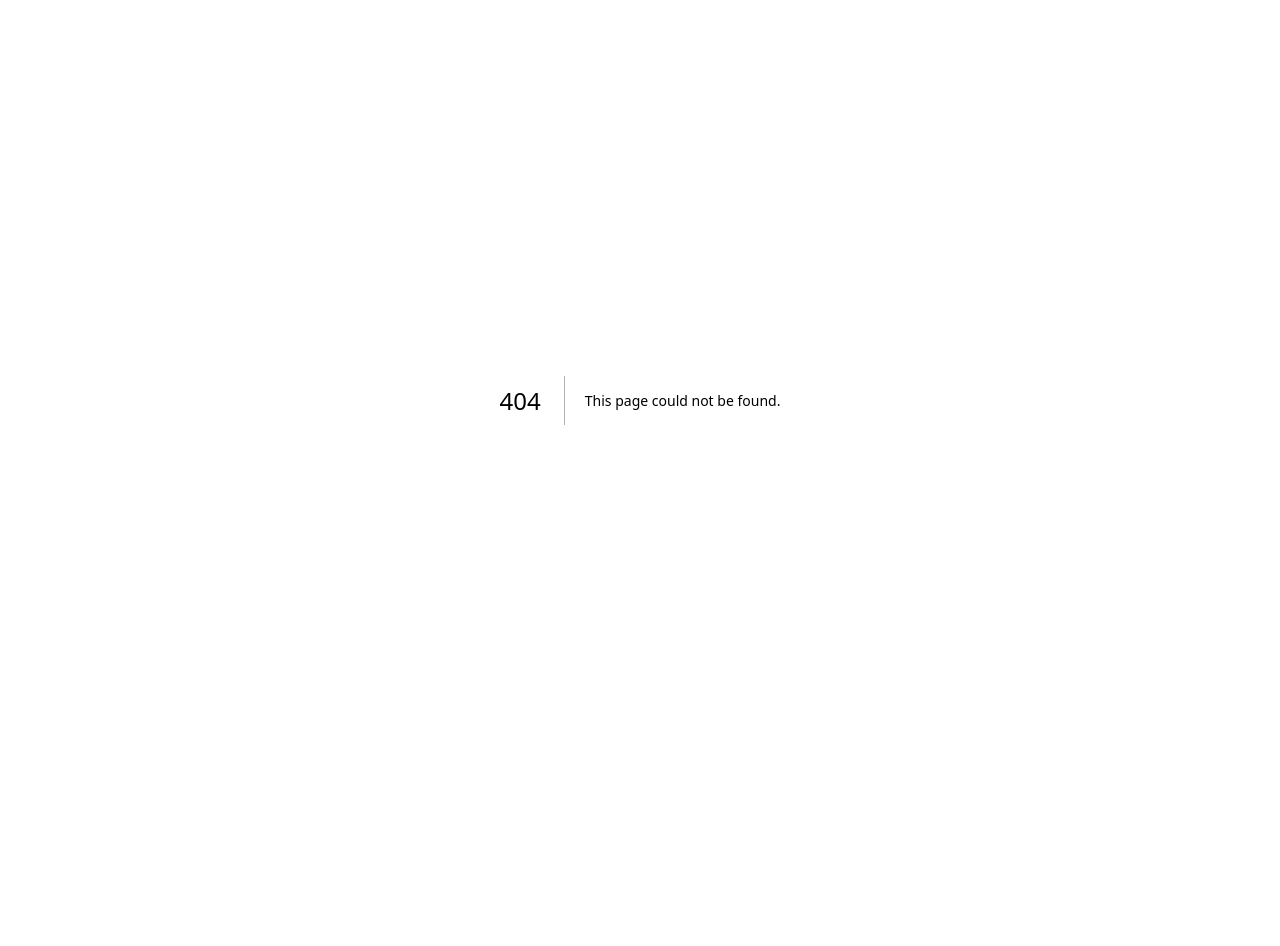
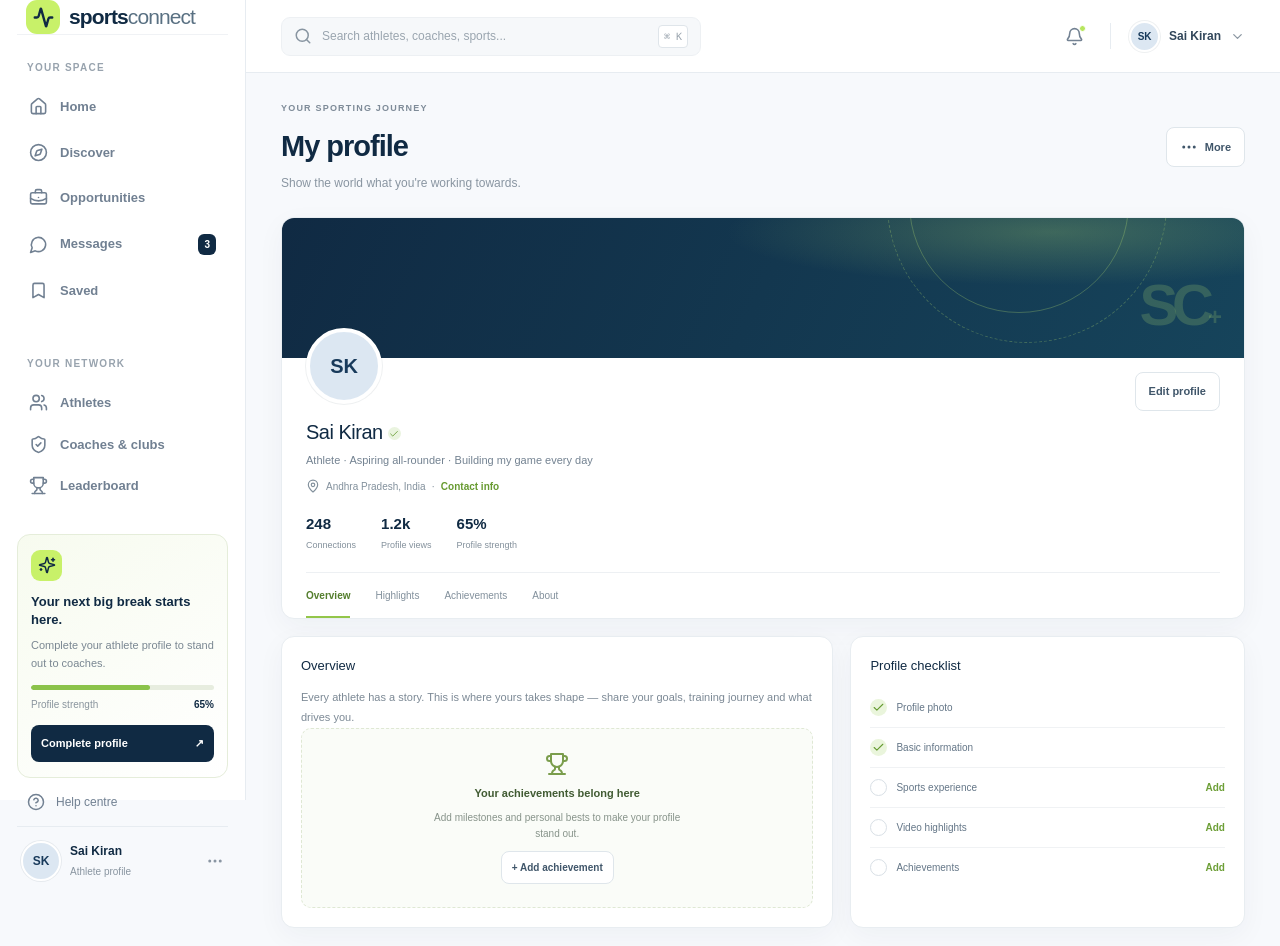
Before and after one commit to addulasaikiran-ops/Sportsconnet, a Next.js app: page /athletes/1 in a window 1280 px wide. Before the commit this address had no page. Shown: the top 946 px of the page. Before the commit the page ends 800 px from the top, so only its background shows below. Built offline with nearby package versions, Linux system fonts and the light colour scheme.

Commit message:
Create athlete detail route

```diff
--- /dev/null
+++ b/app/athletes/[username]/page.tsx
@@ -0,0 +1,5 @@
+import SportsConnectShell from "@/components/sportsconnect-shell";
+
+export default function ScreenPage() {
+  return <SportsConnectShell initialScreen="Athlete profile" />;
+}
```
